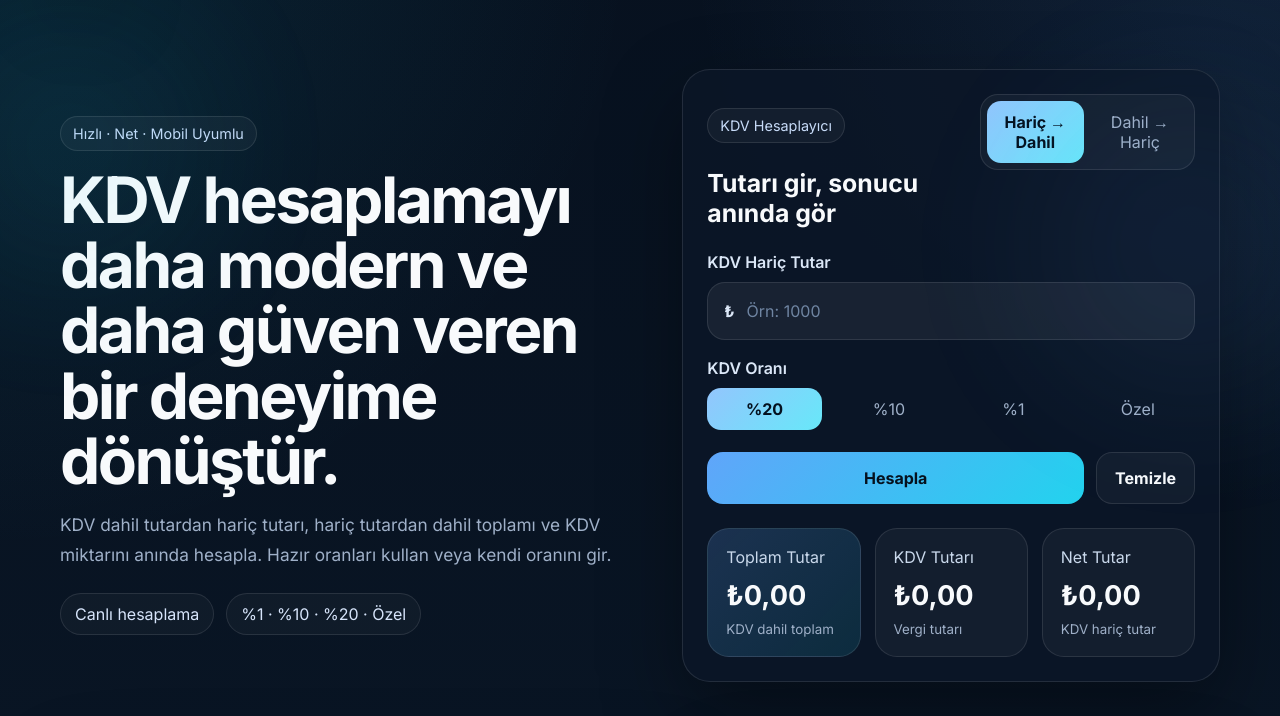
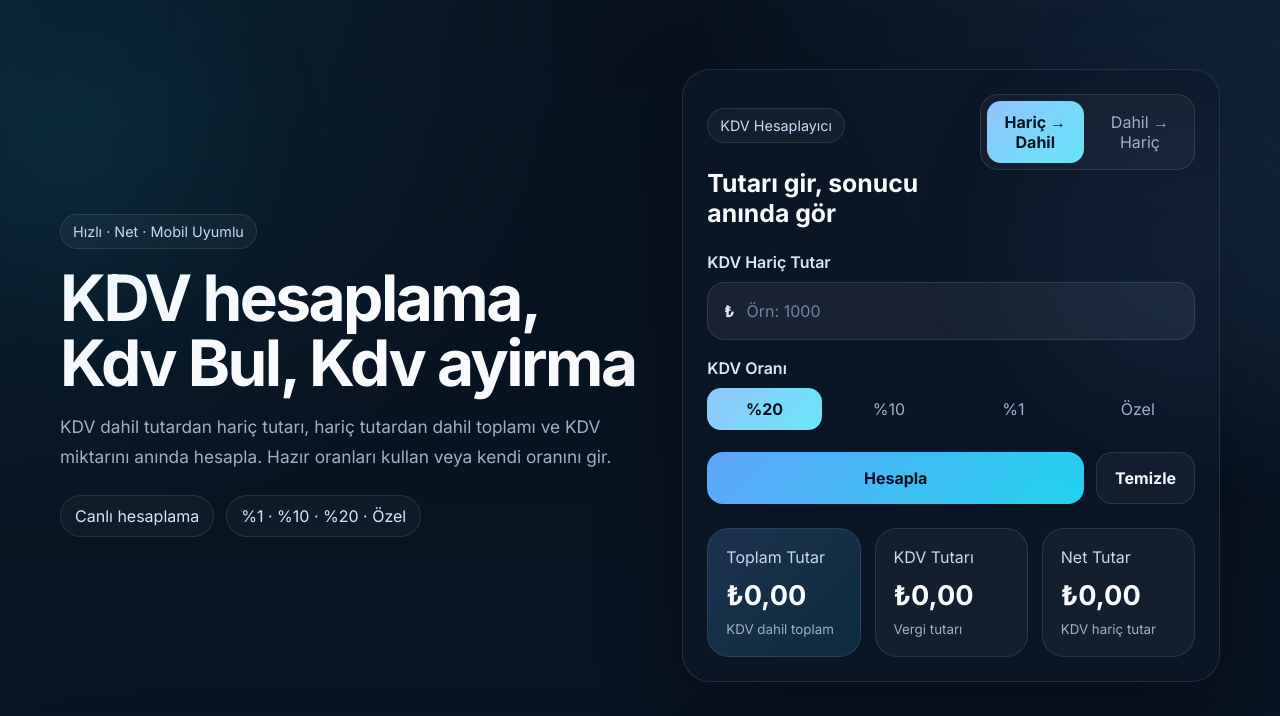
Before and after one commit to uzungoltr/kdvhesap, a plain HTML site: page index.html in a window 1280 px wide. Shown: the part 84-800 px from the top of the page. Drawn offline with Linux system fonts and the light colour scheme.

Commit message:
Update index.html

```diff
--- a/index.html
+++ b/index.html
@@ -37,7 +37,7 @@
       <div class="container hero-grid">
         <div class="hero-copy">
           <span class="eyebrow">Hızlı · Net · Mobil Uyumlu</span>
-          <h1>KDV hesaplamayı daha modern ve daha güven veren bir deneyime dönüştür.</h1>
+          <h1>KDV hesaplama, Kdv Bul, Kdv ayirma</h1>
           <p>
             KDV dahil tutardan hariç tutarı, hariç tutardan dahil toplamı ve KDV miktarını anında hesapla.
             Hazır oranları kullan veya kendi oranını gir.
```
